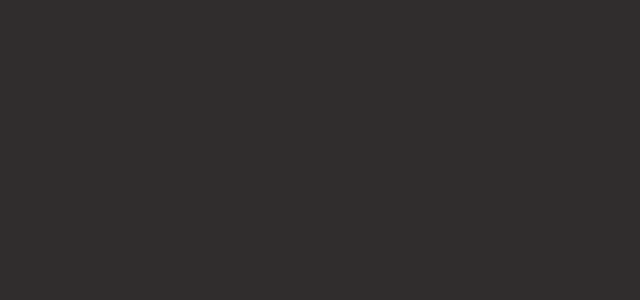
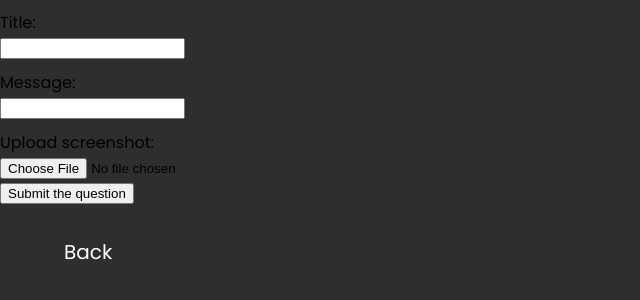
Before and after one commit to CodecoolGlobal/ask-mate-3-python-Lehoczkil, a Flask app: page /add_question in a window 1280 px wide. Before the commit the part shown is empty. Shown: the top 300 px of the page, without its empty margins (0-640 px from the left). Run offline with Flask 2, Linux system fonts and the light colour scheme; some libraries are stand-ins or nearby versions.

Commit message:
Create HTML template for submit new question.

```diff
--- a/templates/add_question.html
+++ b/templates/add_question.html
@@ -7,5 +7,16 @@
 
 
 {% block body %}
-
+    <form action="/add_question" method="post">
+        <label style="display: block; margin-top: 10px">Title:</label>
+        <input type="text" name="title">
+        <label style="display: block; margin-top: 10px">Message:</label>
+        <input type="text" name="message">
+        <label style="display: block; margin-top: 10px">Upload screenshot:</label>
+        <input type="file">
+        {# css class needed for input textfield #}
+        <br>
+        <button type="submit">Submit the question</button>
+        <a class="white_link" href="/list">Back</a>
+    </form>
 {% endblock %}
```
